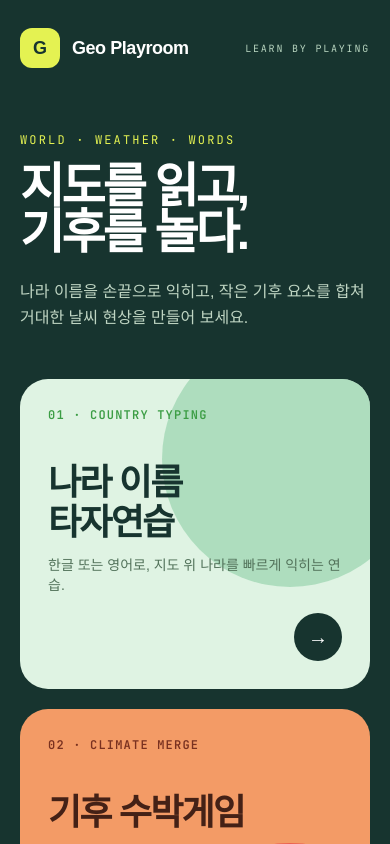
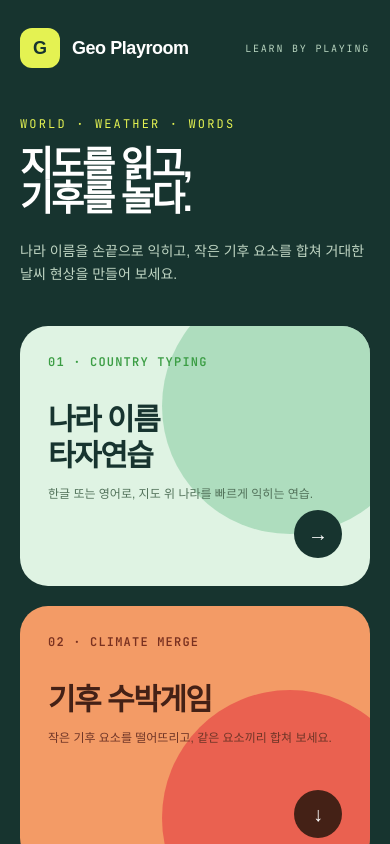
Before and after one commit to hint012377-maker/Typing-practice-app, a React (Vite) app: page / in a window 390 px wide. Shown: the top 844 px of the page. Built offline with nearby package versions, Linux system fonts and the light colour scheme; a web font is replaced by a local one.

Commit message:
Enhance mobile input focus and update UI texts
Refactor input focus handling for mobile support and update text descriptions.

```diff
--- a/src/App.tsx
+++ b/src/App.tsx
@@ -118,7 +118,8 @@ function CountryTyping() {
     advancing.current = false;
     setTyped("");
     setInputValue("");
-    inputRef.current?.focus();
+    // 모바일 지원: 화면 전환 시 포커스 잡기
+    setTimeout(() => inputRef.current?.focus(), 100);
   }, [index, language]);
 
   const markLoaded = useCallback((code: string) => setLoaded((value) => (value[code] ? value : { ...value, [code]: true })), []);
@@ -223,6 +224,10 @@ function CountryTyping() {
     commit(event.currentTarget.value);
   };
 
+  const focusInput = () => {
+    inputRef.current?.focus();
+  };
+
   const accuracy = correct + errors === 0 ? 100 : Math.round((correct / (correct + errors)) * 100);
   const typedPerMinute = useMemo(() => (elapsed ? Math.round(((correct * 4 + typed.length) / elapsed) * 60) : 0), [correct, elapsed, typed.length]);
   const time = `${String(Math.floor(elapsed / 60)).padStart(2, "0")}:${String(elapsed % 60).padStart(2, "0")}`;
@@ -246,9 +251,9 @@ function CountryTyping() {
           <p className="text-sm font-semibold text-[#3b9d44]">
             {String(index + 1).padStart(2, "0")} <span className="font-normal text-[#95a295]">/ {String(lesson.length).padStart(2, "0")} 국가</span>
           </p>
-          <p className="text-xs text-[#748174]">나라의 위치를 보고 이름을 입력하세요.</p>
+          <p className="text-xs text-[#748174]">터치/클릭 후 나라 이름을 입력하세요.</p>
         </div>
-        <div className="relative z-0 h-[58vh] min-h-[440px] shrink-0 overflow-hidden bg-[#dce8db]">
+        <div className="relative z-0 h-[45vh] min-h-[300px] shrink-0 overflow-hidden bg-[#dce8db] sm:h-[58vh] sm:min-h-[440px]">
           <MapFrames index={index} loaded={loaded} onLoaded={markLoaded} isFixedMap={isFixedMap} />
           <div className="pointer-events-none absolute bottom-5 left-1/2 z-30 hidden -translate-x-1/2 rounded-full bg-white/95 px-5 py-2 text-[11px] font-semibold text-[#5d6e5f] shadow-lg sm:block">
             지도에서 나라의 윤곽과 주변 지역을 살펴보세요
@@ -256,11 +261,11 @@ function CountryTyping() {
           <div className="absolute right-3 top-3 z-30 flex max-w-[calc(100%-24px)] flex-wrap justify-end gap-2 sm:right-10 sm:top-5">
             <button
               onClick={() => setIsFixedMap((value) => !value)}
-              className="rounded-full bg-[#17231a] px-3 py-2 text-xs font-bold text-white shadow-md transition-colors hover:bg-[#2c3e2e]"
+              className="rounded-full bg-[#17231a] px-3 py-1.5 text-xs font-bold text-white shadow-md transition-colors hover:bg-[#2c3e2e]"
             >
               {isFixedMap ? "🔍 상세 확대" : "🗺️ 넓은 지도"}
             </button>
-            <div className="flex rounded-full bg-white p-1 shadow-md">
+            <div className="flex rounded-full bg-white p-0.5 shadow-md">
               <button
                 onClick={() => setLanguage("ko")}
                 className={`rounded-full px-2.5 py-1 text-xs font-bold ${language === "ko" ? "bg-[#3b9d44] text-white" : "text-[#607160]"}`}
@@ -278,15 +283,19 @@ function CountryTyping() {
               onClick={() => {
                 setTyped("");
                 setInputValue("");
-                inputRef.current?.focus();
+                focusInput();
               }}
-              className="rounded-full bg-white px-3 py-2 text-xs font-bold text-[#4a5b4c] shadow-sm transition hover:bg-gray-50"
+              className="rounded-full bg-white px-3 py-1.5 text-xs font-bold text-[#4a5b4c] shadow-sm transition hover:bg-gray-50"
             >
               다시 입력
             </button>
           </div>
         </div>
-        <div className="relative z-50 shrink-0 border-t border-[#cfe0cf] bg-white px-4 pb-5 pt-0 shadow-[0_-10px_28px_rgba(24,52,28,.10)] sm:px-8">
+        <div
+          onClick={focusInput}
+          onTouchStart={focusInput}
+          className="relative z-50 shrink-0 border-t border-[#cfe0cf] bg-white px-4 pb-6 pt-0 shadow-[0_-10px_28px_rgba(24,52,28,.10)] sm:px-8 cursor-pointer"
+        >
           <div className="mx-auto -mt-6 grid max-w-2xl grid-cols-4 overflow-hidden rounded-2xl border border-[#cbd9ca] bg-white shadow-[0_8px_24px_rgba(32,67,35,.18)]">
             {[
               { label: "시간", value: time },
@@ -294,29 +303,21 @@ function CountryTyping() {
               { label: "정확도", value: `${accuracy}%` },
               { label: "정답", value: correct },
             ].map((stat) => (
-              <div key={stat.label} className="border-r border-[#d8e3d7] px-1 py-3 text-center last:border-r-0 sm:py-3.5">
-                <p className="text-[11px] font-bold tracking-tight text-[#526c55] sm:text-xs">{stat.label}</p>
-                <p className="mt-1 text-base font-extrabold tabular-nums text-[#19351d] sm:text-lg">{stat.value}</p>
+              <div key={stat.label} className="border-r border-[#d8e3d7] px-1 py-2.5 text-center last:border-r-0 sm:py-3.5">
+                <p className="text-[10px] font-bold tracking-tight text-[#526c55] sm:text-xs">{stat.label}</p>
+                <p className="mt-0.5 text-sm font-extrabold tabular-nums text-[#19351d] sm:text-lg">{stat.value}</p>
               </div>
             ))}
           </div>
-          <div
-            onClick={() => inputRef.current?.focus()}
-            className="mx-auto mt-5 max-w-3xl cursor-text text-center"
-            role="button"
-            tabIndex={0}
-            onKeyDown={(event) => {
-              if (event.key === "Enter") inputRef.current?.focus();
-            }}
-          >
-            <p className="text-xs font-semibold text-[#7b897b]">아래 나라 이름을 보고 그대로 타이핑하세요</p>
-            <div className="mt-2 border-y-4 border-[#3b9d44] py-3">
-              <p className="text-3xl font-bold tracking-[.15em] text-[#273b29] sm:text-5xl">{target}</p>
-              <div className="mt-3 flex justify-center gap-2 text-2xl font-bold sm:text-3xl">
+          <div className="mx-auto mt-4 max-w-3xl text-center sm:mt-5">
+            <p className="text-xs font-semibold text-[#7b897b]">화면을 터치하고 아래 나라 이름을 타핑하세요</p>
+            <div className="mt-2 border-y-2 border-[#3b9d44] py-2 sm:border-y-4 sm:py-3">
+              <p className="text-2xl font-bold tracking-[.1em] text-[#273b29] sm:text-5xl sm:tracking-[.15em]">{target}</p>
+              <div className="mt-2 flex flex-wrap justify-center gap-1.5 text-xl font-bold sm:mt-3 sm:gap-2 sm:text-3xl">
                 {Array.from(target).map((char, charIndex) => (
                   <span
                     key={`${char}-${charIndex}`}
-                    className={`grid h-10 min-w-10 place-items-center rounded-lg ${
+                    className={`grid h-8 min-w-8 place-items-center rounded-lg sm:h-10 sm:min-w-10 ${
                       inputValue[charIndex] === char
                         ? "bg-[#e5f5e6] text-[#2b9138]"
                         : inputValue[charIndex]
@@ -328,9 +329,10 @@ function CountryTyping() {
                   </span>
                 ))}
               </div>
-              <p className="mt-2 text-xs font-medium tracking-wide text-[#829082]">{current.english}</p>
+              <p className="mt-1.5 text-[11px] font-medium tracking-wide text-[#829082] sm:mt-2 sm:text-xs">{current.english}</p>
             </div>
           </div>
+          {/* 모바일 키보드 호환용 숨겨진 input */}
           <input
             ref={inputRef}
             value={inputValue}
@@ -339,11 +341,15 @@ function CountryTyping() {
               composing.current = true;
             }}
             onCompositionEnd={onCompositionEnd}
-            className="sr-only"
+            inputMode="text"
+            className="absolute opacity-0 pointer-events-none h-0 w-0"
             aria-label="나라 이름 입력"
             autoComplete="off"
+            autoCorrect="off"
+            autoCapitalize="off"
+            spellCheck={false}
           />
-          <p className="mt-4 text-center text-[11px] text-[#8a968a]">글자 단위로 입력 진행을 확인할 수 있어요</p>
+          <p className="mt-3 text-center text-[10px] text-[#8a968a] sm:mt-4 sm:text-[11px]">터치 시 스마트폰 가상 키보드가 나타납니다</p>
         </div>
       </section>
     </main>
@@ -361,38 +367,38 @@ function Launcher() {
           </div>
           <p className="font-mono text-[10px] tracking-[.18em] text-[#b6d3be]">LEARN BY PLAYING</p>
         </header>
-        <section className="mt-16 max-w-3xl sm:mt-24">
+        <section className="mt-12 max-w-3xl sm:mt-24">
           <p className="font-mono text-xs tracking-[.18em] text-[#e4f252]">WORLD · WEATHER · WORDS</p>
-          <h1 className="mt-4 text-5xl font-bold leading-[.95] tracking-[-.06em] sm:text-7xl">
+          <h1 className="mt-4 text-4xl font-bold leading-[.95] tracking-[-.06em] sm:text-7xl">
             지도를 읽고,<br />기후를 놀다.
           </h1>
-          <p className="mt-6 max-w-xl text-base leading-relaxed text-[#bfd5c3]">
+          <p className="mt-6 max-w-xl text-sm leading-relaxed text-[#bfd5c3] sm:text-base">
             나라 이름을 손끝으로 익히고, 작은 기후 요소를 합쳐 거대한 날씨 현상을 만들어 보세요.
           </p>
         </section>
-        <section className="mt-12 grid gap-5 lg:grid-cols-[1.2fr_.8fr]">
+        <section className="mt-10 grid gap-5 lg:grid-cols-[1.2fr_.8fr]">
           <Link
             to="/typing"
-            className="group relative min-h-[310px] overflow-hidden rounded-[28px] bg-[#dff3e3] p-7 text-[#17342f] transition hover:-translate-y-1"
+            className="group relative min-h-[260px] overflow-hidden rounded-[28px] bg-[#dff3e3] p-7 text-[#17342f] transition hover:-translate-y-1 sm:min-h-[310px]"
           >
             <div className="absolute -right-12 -top-12 h-64 w-64 rounded-full bg-[#9ad5b0] opacity-70 transition group-hover:scale-110" />
             <p className="relative font-mono text-xs font-bold tracking-widest text-[#3b9d44]">01 · COUNTRY TYPING</p>
-            <h2 className="relative mt-10 text-4xl font-bold tracking-[-.05em]">
+            <h2 className="relative mt-8 text-3xl font-bold tracking-[-.05em] sm:mt-10 sm:text-4xl">
               나라 이름<br />타자연습
             </h2>
-            <p className="relative mt-3 max-w-xs text-sm text-[#52725a]">한글 또는 영어로, 지도 위 나라를 빠르게 익히는 연습.</p>
+            <p className="relative mt-3 max-w-xs text-xs text-[#52725a] sm:text-sm">한글 또는 영어로, 지도 위 나라를 빠르게 익히는 연습.</p>
             <span className="absolute bottom-7 right-7 grid h-12 w-12 place-items-center rounded-full bg-[#17342f] text-xl text-white transition group-hover:translate-x-1">
               →
             </span>
           </Link>
           <Link
             to="/climate"
-            className="group relative min-h-[310px] overflow-hidden rounded-[28px] bg-[#f39b66] p-7 text-[#442116] transition hover:-translate-y-1"
+            className="group relative min-h-[260px] overflow-hidden rounded-[28px] bg-[#f39b66] p-7 text-[#442116] transition hover:-translate-y-1 sm:min-h-[310px]"
           >
             <div className="absolute -bottom-20 -right-12 h-64 w-64 rounded-full bg-[#e9534b] opacity-80 transition group-hover:scale-110" />
             <p className="relative font-mono text-xs font-bold tracking-widest text-[#793120]">02 · CLIMATE MERGE</p>
-            <h2 className="relative mt-10 text-4xl font-bold tracking-[-.05em]">기후 수박게임</h2>
-            <p className="relative mt-3 max-w-xs text-sm text-[#6f3527]">작은 기후 요소를 떨어뜨리고, 같은 요소끼리 합쳐 보세요.</p>
+            <h2 className="relative mt-8 text-3xl font-bold tracking-[-.05em] sm:mt-10 sm:text-4xl">기후 수박게임</h2>
+            <p className="relative mt-3 max-w-xs text-xs text-[#6f3527] sm:text-sm">작은 기후 요소를 떨어뜨리고, 같은 요소끼리 합쳐 보세요.</p>
             <span className="absolute bottom-7 right-7 grid h-12 w-12 place-items-center rounded-full bg-[#442116] text-xl text-white transition group-hover:translate-x-1">
               ↓
             </span>
@@ -485,7 +491,7 @@ function ClimateMerge() {
           <section
             ref={boardRef}
             onPointerDown={drop}
-            className="relative h-[68vh] min-h-[500px] touch-none overflow-hidden rounded-[30px] border-[6px] border-[#8e543b] bg-[linear-gradient(160deg,#78c6e6_0%,#b8e3ee_55%,#e3f0d7_56%,#d1e8b8_100%)] shadow-[inset_0_0_0_5px_rgba(255,255,255,.4)]"
+            className="relative h-[60vh] min-h-[400px] touch-none overflow-hidden rounded-[30px] border-[6px] border-[#8e543b] bg-[linear-gradient(160deg,#78c6e6_0%,#b8e3ee_55%,#e3f0d7_56%,#d1e8b8_100%)] shadow-[inset_0_0_0_5px_rgba(255,255,255,.4)] sm:h-[68vh] sm:min-h-[500px]"
           >
             <div className="absolute inset-x-0 top-0 h-20 bg-white/20" />
             <p className="pointer-events-none absolute left-1/2 top-5 -translate-x-1/2 rounded-full bg-white/80 px-4 py-2 text-xs font-bold text-[#7b4b39]">
```
